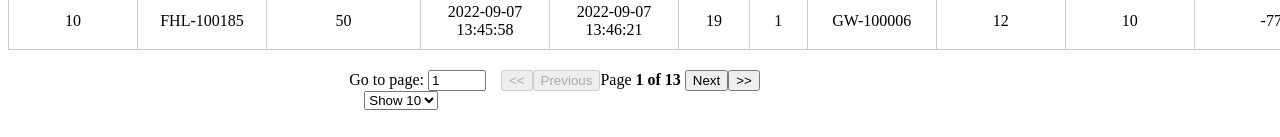
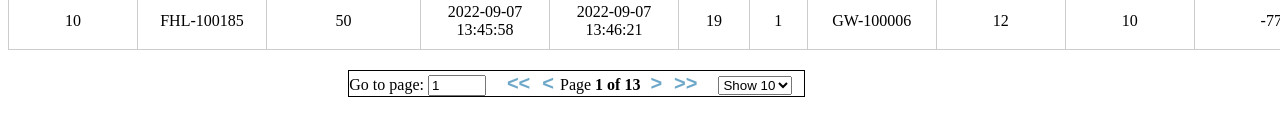
Before and after one commit to fullkeem/pre-onboarding-second-assignment, a React (Vite) app: page / in a window 1280 px wide. Shown: the part 660-797 px from the top of the page. Built offline with nearby package versions, Linux system fonts and the light colour scheme.

Commit message:
UI: 페이네이션 버튼 수정

```diff
--- a/src/components/sensorList/Table.tsx
+++ b/src/components/sensorList/Table.tsx
@@ -63,7 +63,7 @@ export const Table = ({ columns, data }: any) => {
           {'<<'}
         </button>
         <button onClick={() => previousPage()} disabled={!canPreviousPage}>
-          Previous
+          {'<'}
         </button>
         <span>
           Page{' '}
@@ -72,7 +72,7 @@ export const Table = ({ columns, data }: any) => {
           </span>{' '}
         </span>
         <button onClick={() => nextPage()} disabled={!canNextPage}>
-          Next
+          {'>'}
         </button>
         <button onClick={() => gotoPage(pageCount - 1)} disabled={!canNextPage}>
           {'>>'}
@@ -110,6 +110,7 @@ const StyledTable = styled.section`
 `;
 
 const StyledPagination = styled.div`
+  border: 1px solid black;
   width: 40%;
   margin: auto;
   margin-top: 20px;
@@ -120,7 +121,13 @@ const StyledPagination = styled.div`
   .gotoFirstPage {
     margin-left: 15px;
   }
-
+  button {
+    background-color: white;
+    border: none;
+    font-size: 20px;
+    font-weight: bold;
+    color: #6ea8c9;
+  }
   .pageSize {
     margin-left: 15px;
   }
```
